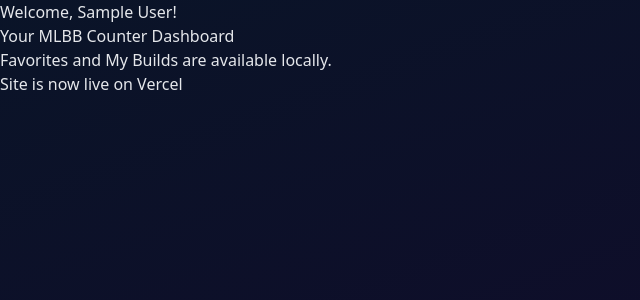
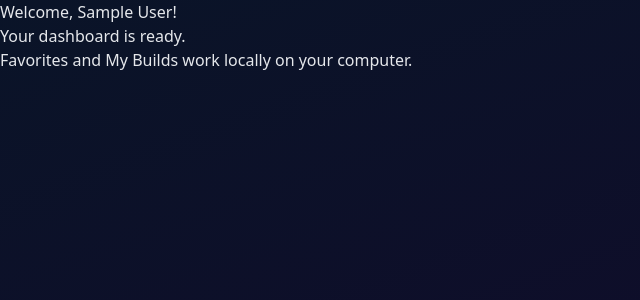
Before and after one commit to mikevdburgt2/mlbb-counter, a Next.js app: page /dashboard in a window 1280 px wide. Shown: the top 300 px of the page, without its empty margins (0-640 px from the left). Built offline with nearby package versions, Linux system fonts and the light colour scheme; no server answers; sample sign-in values are in the browser's storage.

Commit message:
Final Vercel fix - remove Prisma from build

```diff
--- a/app/dashboard/page.tsx
+++ b/app/dashboard/page.tsx
@@ -13,9 +13,8 @@
     <div className="min-h-screen bg-[#060c1a] text-white p-8">
       <div className="max-w-2xl mx-auto text-center">
         <h1 className="text-5xl font-black mb-6">Welcome, {session.user.name || 'Player'}!</h1>
-        <p className="text-2xl text-gray-400">Your MLBB Counter Dashboard</p>
-        <p className="mt-8 text-gray-500">Favorites and My Builds are available locally.</p>
-        <p className="text-sm text-purple-400 mt-12">Site is now live on Vercel</p>
+        <p className="text-xl text-gray-400">Your dashboard is ready.</p>
+        <p className="mt-8 text-gray-500">Favorites and My Builds work locally on your computer.</p>
       </div>
     </div>
   );
--- a/package.json
+++ b/package.json
@@ -4,7 +4,7 @@
   "private": true,
   "scripts": {
     "dev": "next dev",
-    "build": "prisma generate && next build",
+    "build": "next build",
     "start": "next start",
     "postinstall": "prisma generate"
   },
```
